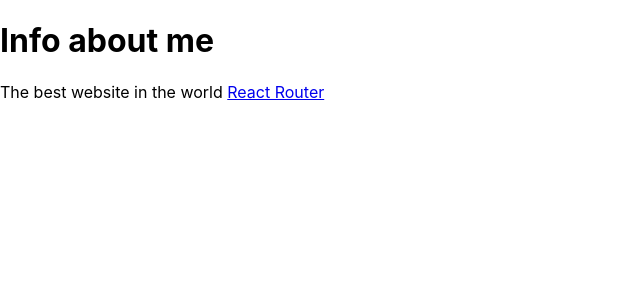
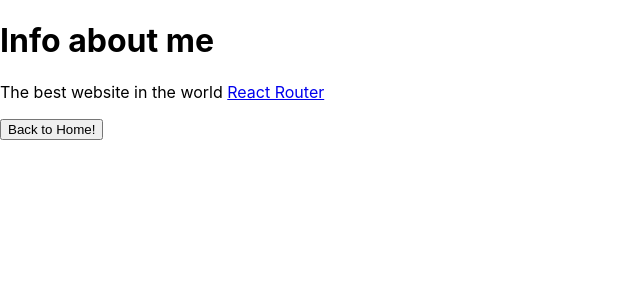
Before and after one commit to tohurr/portfolio, a React (Create React App) app: page /about in a window 1280 px wide. Shown: the top 300 px of the page, without its empty margins (0-640 px from the left). Built offline with nearby package versions, Linux system fonts and the light colour scheme.

Commit message:
Now I can go back and forth between the two web pages

```diff
--- a/src/components/About.js
+++ b/src/components/About.js
@@ -1,11 +1,17 @@
+import { Link } from 'react-router-dom'
+
 const About = () => {
 
     return(
         <div>
             <h1>Info about me</h1>
             <p>
-                The best website in the world <a href="https://reactrouter.com"> React Router</a>
+                The best website in the world {''} <a href="https://reactrouter.com"> React Router</a>
             </p>
+            <div>
+            <Link to='/'> <button>Back to Home!</button>
+            </Link>
+            </div>
         </div>
     )
 }
--- a/src/components/Home.js
+++ b/src/components/Home.js
@@ -10,7 +10,8 @@
             alt="outer space"/>
 
             <div>
-            <Link to='about'> <button>About this page</button></Link>
+            <Link to='about'> <button>About this page</button>
+            </Link>
             </div>
 
         </div>
```
